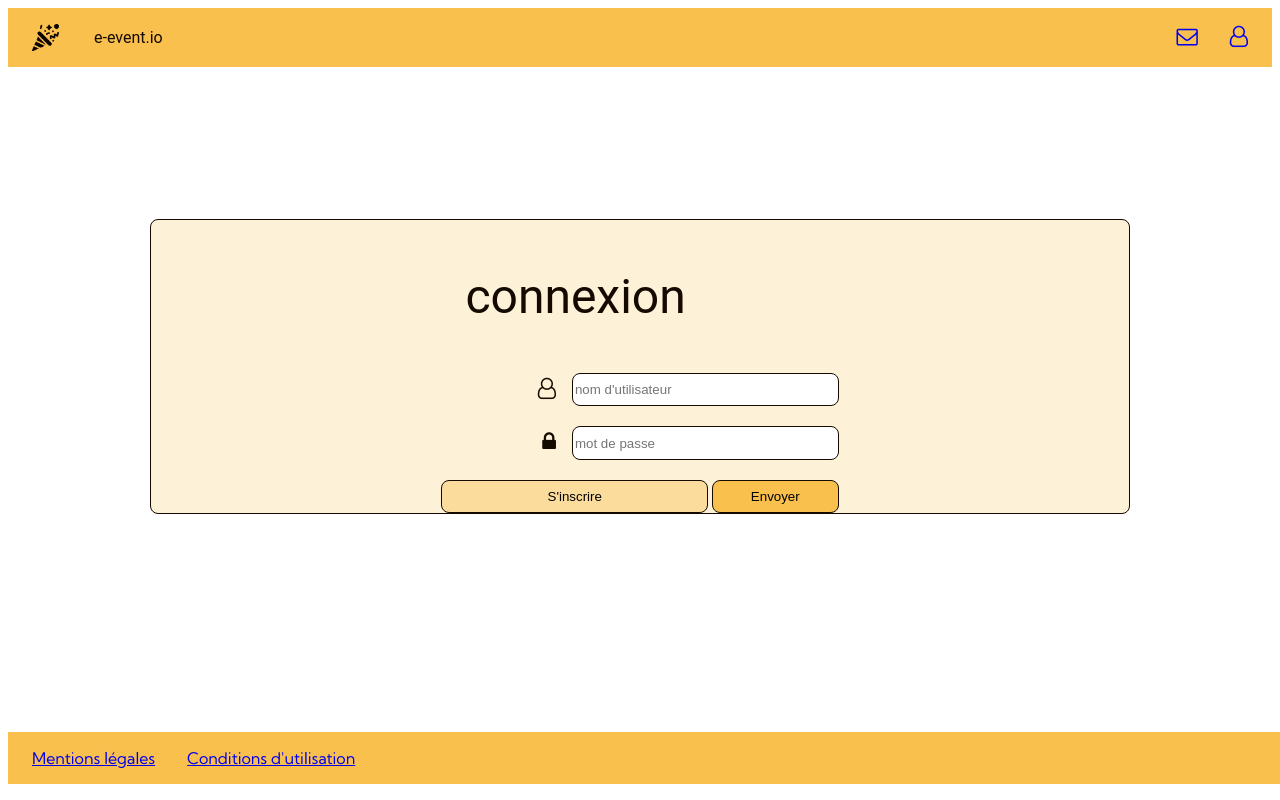
After one commit to PCFv2-2/E-Events.io, a PHP site: page /frontEnd/connexion.php in a window 1280 px wide. The commit adds this page. Run offline with PHP 8.4, Linux system fonts and the light colour scheme; some web fonts are replaced.

Commit message:
Feature : connection page
- Connection page added

```diff
--- a/assets/styles/form.css
+++ b/assets/styles/form.css
@@ -29,6 +29,7 @@ form{
     margin: 10% 10% 10% 10%;
     border-radius: var(--radius1);
 }
+
 
 #contact{
     display: flex;
@@ -75,6 +76,20 @@ form{
     margin-left: 0.5em;
 }
 
+.connexion{
+    display: flex;
+    justify-content: right;
+}
+
+.icon{
+    margin-top: 0.5em;
+    margin-right: 1em;
+}
+
+.inscription{
+    background: var(--light_primary);
+}
+
 @media screen and (max-width: 768px) {
     #contact {
         flex-direction: column;
--- /dev/null
+++ b/frontEnd/connexion.php
@@ -0,0 +1,40 @@
+<?php
+    include '../frontEnd/header.php';
+    startPage("Connexion");
+?>
+
+<main>
+    <!-- It contains an article -->
+    <article>
+        <!-- Registration form -->
+        <!-- subject, fist-name, last-name, email, details -->
+        <form method="post">
+            <div>
+                <p id="title">connexion</p>
+                <div>
+                    <div class="connexion">
+                        <label for="user-name" class="icon"><i class="fa fa-user-o fa-lg"></i></label>
+                        <input type="text" id="user-name" name="user-name" class="input" placeholder="nom d'utilisateur">
+                        <br>
+                    </div>
+                    <br/>
+                    <div class="connexion">
+                        <label for="password" class="icon"><i class="fa fa-lock fa-lg"></i></label>
+                        <input type="text" id="password" name="password" class="input" placeholder="mot de passe">
+                        <br>
+                    </div>
+                    <br/>
+                    <button class="inscription input">S'inscrire</button>
+                    <input type="submit" value="Envoyer" class="input2" id="contact-submit"/>
+                    <br/>
+                </div>
+            </div>
+        </form>
+    </article>
+
+</main>
+
+<?php
+    include '../frontEnd/footer.php';
+    endPage();
+?>
--- a/frontEnd/header.php
+++ b/frontEnd/header.php
@@ -29,8 +29,8 @@ function startPage($title){
             </div>
             <!-- This section gets pushed to the right side-->
             <div class="container_top_bot__section">
-                <div class="container_top_bot__item container_top_botButton"><a href="index.php"><i class="fa fa-envelope-o fa-lg"></i></a></div>
-                <div class="container_top_bot__item container_top_botButton"><a href="./contact.php"><i class="fa fa-user-o fa-lg"></i></a></div>
+                <div class="container_top_bot__item container_top_botButton"><a href="contact.php"><i class="fa fa-envelope-o fa-lg"></i></a></div>
+                <div class="container_top_bot__item container_top_botButton"><a href="./connexion.php"><i class="fa fa-user-o fa-lg"></i></a></div>
             </div>
         </div>
     </header>
```
Also changed, not shown: assets/images/connexion.png (added).
